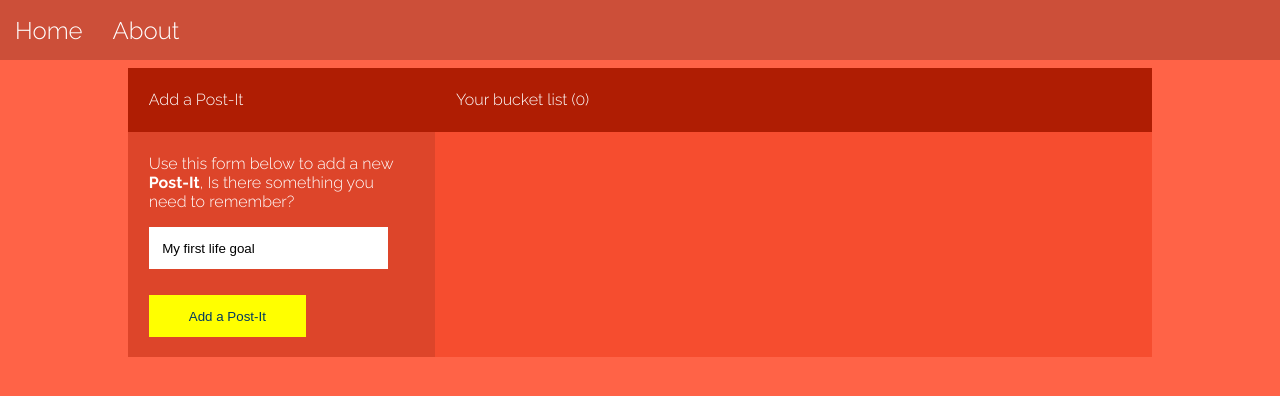
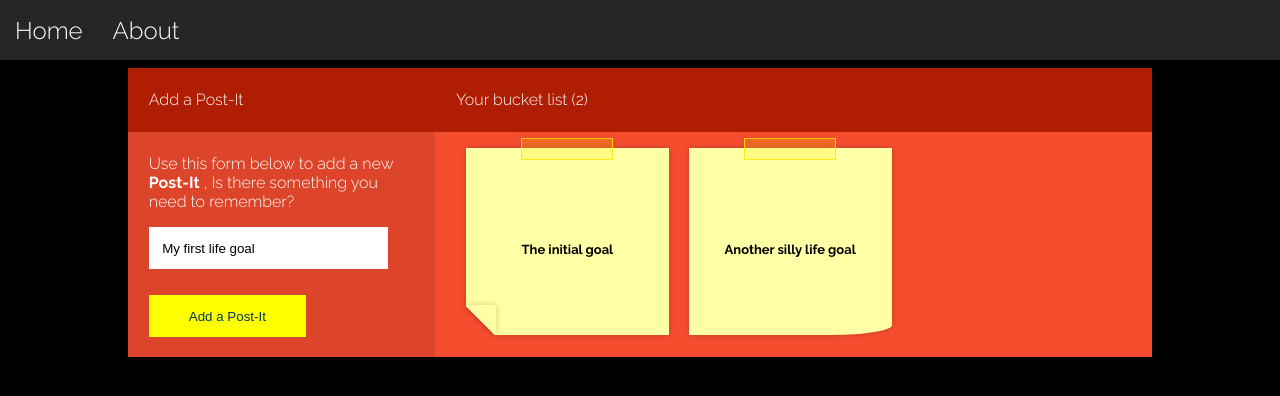
Before and after one commit to kmirojo/post-it, an Angular app: page / in a window 1280 px wide. Shown: the top 396 px of the page. Built offline with nearby package versions, Linux system fonts and the light colour scheme.

Commit message:
Ajuste de  Rutas y Service para traer datos en la carga inicial

```diff
--- a/src/app/about/about.component.html
+++ b/src/app/about/about.component.html
@@ -1,3 +1,17 @@
 <p>
-  about works!
+  About /
+  <a (click)="sendMeHome()">
+    <strong>Back</strong>
+  </a>
 </p>
+
+<ul>
+  <li *ngFor="let goal of goals; let i = index">
+    <p>
+      <strong>
+        - My {{i + 1}}° Task:
+      </strong>
+      {{ goal }}.
+    </p>
+  </li>
+</ul>
--- a/src/app/about/about.component.ts
+++ b/src/app/about/about.component.ts
@@ -1,4 +1,7 @@
 import { Component, OnInit } from '@angular/core';
+import { ActivatedRoute } from '@angular/router';
+import { Router } from '@angular/router';
+import { DataService } from '../data.service';
 
 @Component({
   selector: 'app-about',
@@ -7,9 +10,18 @@ import { Component, OnInit } from '@angular/core';
 })
 export class AboutComponent implements OnInit {
 
-  constructor() { }
+  goals: any;
+
+  constructor(private route: ActivatedRoute, private router: Router, private _data: DataService) {
+    // this.route.params.subscribe(res => console.log(res.id));// Attr que viene con la Ruta
+  }
 
   ngOnInit() {
+    this._data.goal.subscribe(res => this.goals = res); // Trae la info del service
+  }
+
+  sendMeHome(){
+    this.router.navigate(['']); // Redirige
   }
 
 }
--- a/src/app/app-routing.module.ts
+++ b/src/app/app-routing.module.ts
@@ -1,7 +1,19 @@
 import { NgModule } from '@angular/core';
 import { Routes, RouterModule } from '@angular/router';
+import { HomeComponent } from './home/home.component';
+import { AboutComponent } from './about/about.component';
 
-const routes: Routes = [];
+// ↓↓ Arr de Rutas ↓↓
+const routes: Routes = [
+  {
+    path: '',
+    component: HomeComponent
+  },
+  {
+    path: 'about/:id',
+    component: AboutComponent
+  }
+];
 
 @NgModule({
   imports: [RouterModule.forRoot(routes)],
--- a/src/app/app.component.html
+++ b/src/app/app.component.html
@@ -3,11 +3,9 @@
   <nav>
     <ul>
       <li><a routerLink="">Home</a></li>
-      <li><a routerLink="about">About</a></li>
+      <li><a routerLink="about/48">About</a></li>
     </ul>
   </nav>
 </header>
 
-<app-home></app-home>
-
 <router-outlet></router-outlet>
--- a/src/app/app.module.ts
+++ b/src/app/app.module.ts
@@ -1,5 +1,7 @@
 import { BrowserModule } from '@angular/platform-browser';
 import { NgModule } from '@angular/core';
+
+import { DataService } from './data.service';
 
 import { BrowserAnimationsModule } from '@angular/platform-browser/animations';
 import { FormsModule } from '@angular/forms';
@@ -20,7 +22,7 @@ import { AboutComponent } from './about/about.component';
     FormsModule,
     BrowserAnimationsModule
   ],
-  providers: [],
+  providers: [DataService],
   bootstrap: [AppComponent]
 })
 export class AppModule { }
--- /dev/null
+++ b/src/app/data.service.ts
@@ -0,0 +1,22 @@
+import { Injectable } from '@angular/core';
+import { BehaviorSubject } from 'rxjs';
+
+@Injectable({
+  providedIn: 'root'
+})
+export class DataService {
+
+  private goals = new BehaviorSubject<any>(['The initial goal', 'Another silly life goal']);
+  goal = this.goals.asObservable();
+
+  constructor() {
+
+  }
+
+  // changeGoal(goal){
+  //   console.log(this.goal);
+
+  //   this.goals.next(goal);
+  // }
+
+}
--- a/src/app/home/home.component.html
+++ b/src/app/home/home.component.html
@@ -8,7 +8,11 @@
 </div>
 <div class="container color-light" [@goals]="goals.length">
 	<div class="col left-col col-container">
-		<p class="sm">Use this form below to add a new <strong>Post-It</strong>, Is there something you need to remember?</p>
+		<p class="sm">
+			Use this form below to add a new
+			<strong>Post-It</strong>
+			, Is there something you need to remember?
+		</p>
 
 		<form action="">
 			<input type="text" class="txt" name="item" placeholder="pending things ..." [(ngModel)]="goalText">
@@ -16,14 +20,12 @@
 		</form>
 	</div>
 	<div class="col flex col-container">
-		<div class="life-container postIt" *ngFor="let goal of goals; let i = index" (click)="removeItem(i)">
-				<!-- <div class="titulo">
-					Lorem ipsum
-				</div> -->
+		<div class="postIt-cont" *ngFor="let goal of goals; let i = index" (click)="removeItem(i)">
+			<div class="life-container postIt">
 				<div class="nota">
-					{{goal}}
-					<!-- Lorem ipsum dolor sit amet, consectetur adipiscing elit. -->
+					{{ goal }}
 				</div>
+			</div>
 		</div>
 	</div>
 </div>
--- a/src/app/home/home.component.scss
+++ b/src/app/home/home.component.scss
@@ -51,7 +51,6 @@ input {
 }
 
 .postIt{
-    margin: 15px 2.6%;
     background-color: #FFFFA5;
     padding: 10px;
     padding-top: 25px;
@@ -61,29 +60,25 @@ input {
     color: #000;
     min-width: 28%;
     min-height: 187px;
+    display: flex;
+    justify-content: center;
+    align-items: center;
 
-    // ↓↓ Efecto de cinta
-    &:before{
-        content: '';
-        position: absolute;
-        display: block;
-        width: 90px;
-        height: 20px;
-        background-color: rgba(255, 232, 0, .2);
-        border: solid 1px rgba(255, 232, 0, .8);
-        top: -10px;
-        left: 50%;
-        transform: translateX(-50%);
-    }
+    &-cont { // Clase Padre
+        width: 33%;
+        padding: 10px;
+        box-sizing: border-box;
+        min-width: 190px;
+
         // ↓↓ Post-It Par
-    &:nth-child(even){
+        &:nth-child(even) .postIt{
             border-bottom-right-radius: 60px 10px;
             -webkit-filter: drop-shadow(0px 0px 3px rgba(0, 0, 0, 0.2)); /* Safari */
             filter: drop-shadow(0px 0px 3px rgba(0, 0, 0, 0.2));
         }
 
         // ↓↓ Post-It InPar
-    &:nth-child(odd){
+        &:nth-child(odd) .postIt{
             border-bottom-left-radius: 10px 10px;
             -webkit-filter: drop-shadow(0px 0px 3px rgba(0, 0, 0, 0.2)); /* Safari */
                 filter: drop-shadow(0px 0px 3px rgba(0, 0, 0, 0.2));
@@ -104,6 +99,21 @@ input {
                 -webkit-filter: drop-shadow(0px 0px 3px rgba(0, 0, 0, 0.2)); /* Safari */
                     filter: drop-shadow(0px 0px 3px rgba(0, 0, 0, 0.2));
             }
+        }
+    }
+
+    // ↓↓ Efecto de cinta
+    &:before{
+        content: '';
+        position: absolute;
+        display: block;
+        width: 90px;
+        height: 20px;
+        background-color: rgba(255, 232, 0, .2);
+        border: solid 1px rgba(255, 232, 0, .8);
+        top: -10px;
+        left: 50%;
+        transform: translateX(-50%);
     }
     .titulo {
         width: 100%;
--- a/src/app/home/home.component.ts
+++ b/src/app/home/home.component.ts
@@ -1,5 +1,6 @@
 import { Component, OnInit } from '@angular/core';
 import { trigger, style, transition, animate, keyframes, query, stagger } from '@angular/animations';
+import { DataService } from '../data.service';
 
 @Component({
   selector: 'app-home',
@@ -36,10 +37,13 @@ export class HomeComponent implements OnInit {
   btnText: string = 'Add a Post-It';
   goalText: string = 'My first life goal'; // Valor elemento a ingresar
   goals = []; // Arreglo de Elementos ingresados
-  constructor() { }
+  constructor(private _data: DataService) { }
 
   ngOnInit() {
+    this._data.goal.subscribe(res => this.goals = res); // Traigo el valor del arreglo de data.service
+    // this._data.changeGoal(this.goals);
     this.itemCount = this.goals.length; // Asigna un valor a la cuenta de elementos
+
   }
 
   addItem(){
@@ -49,6 +53,8 @@ export class HomeComponent implements OnInit {
   }
 
   removeItem(i){
-    this.goals.splice(i, 1); // elimina el elemento en la posición (i)
+    this.goals.splice(i, 1); // Elimina el elemento en la posición (i)
+    // this._data.changeGoal(this.goals);
+    this.itemCount = this.goals.length; // Actualiza el valor de "itemCount" cuando se elimina un valor
   }
 }
--- a/src/styles.scss
+++ b/src/styles.scss
@@ -3,13 +3,20 @@
 @import url('https://fonts.googleapis.com/css?family=Raleway:300,700');
 // --- ↓↓ Variables ↓↓ --------------------------------
 $header_h : 60px;
+
+$main_color : #000;
+$secondary_color : #fff;
 // --- ↑↑ Variables ↑↑ --------------------------------
 
 body {
-    background-color: tomato;
+    background-color: $main_color;
     padding-top: $header_h;
     font-family: 'Raleway', 'Arial';
     color: #fff;
+}
+
+a{
+    cursor: pointer;
 }
 
 header {
@@ -19,7 +26,7 @@ header {
     align-items: center;
     width: 100vw;
     height: $header_h;
-    background-color: rgba(0,0,0,.2);
+    background-color: rgba($secondary_color, .15);
 
     &, nav, ul{
         display: flex;
@@ -38,7 +45,7 @@ ul{
     padding: 0;
 
     li{
-        display: inline;
+        // display: inline;
         margin: 0 15px;
 
         a {
```
Also changed, not shown: 1 other file (tests, documents, lock files or other folders). Lines whose indentation alone changed are shown as unchanged.
